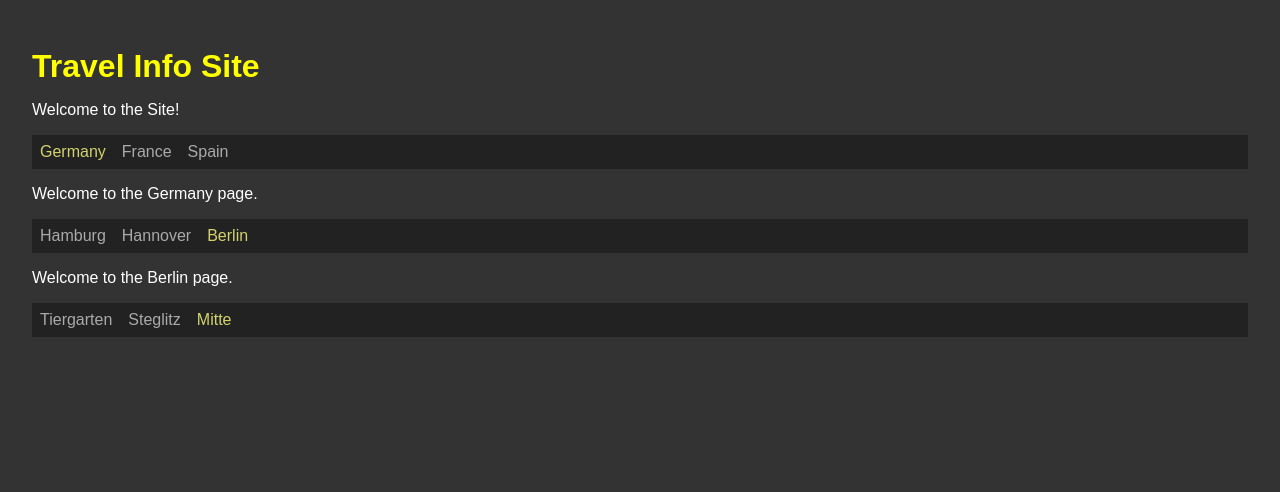
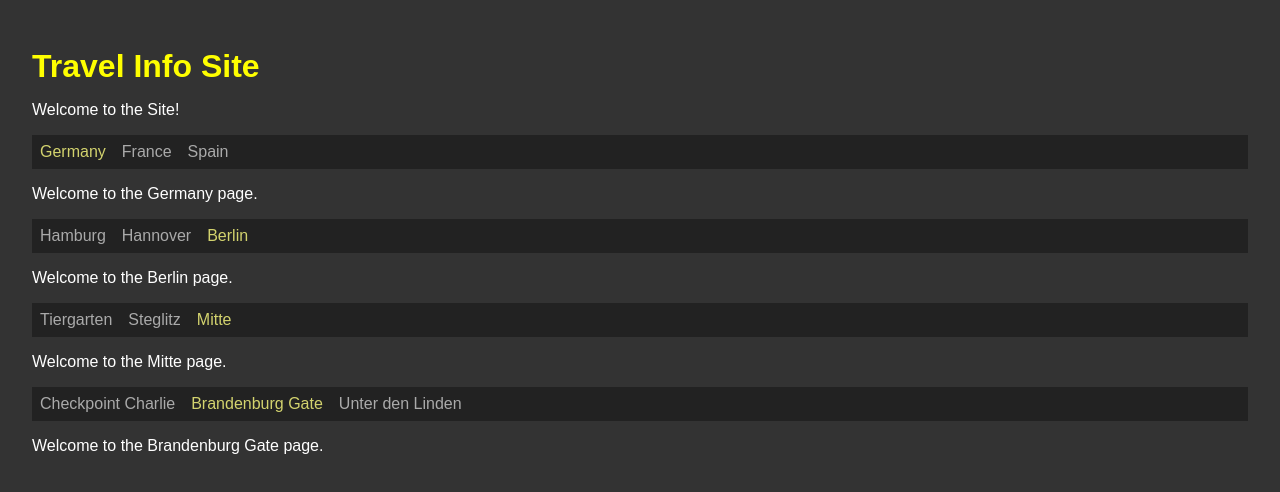
Before and after one commit to Scientific-Research/mk004-react-router-dom-React-Vite-Typescript, a React (Vite) app: page /germany/berlin/mitte/brandenburgGate in a window 1280 px wide. Shown: the top 492 px of the page. Built offline with nearby package versions, Linux system fonts and the light colour scheme.

Commit message:
creating the three pages for sightseeing in Mitte in Berlin

```diff
--- a/src/components/PageBerlin.tsx
+++ b/src/components/PageBerlin.tsx
@@ -17,7 +17,7 @@ export const PageBerlin = () => {
       <Routes>
         <Route path="tiergarten" element={<PageTiergarten />}></Route>
         <Route path="steglitz" element={<PageSteglitz />}></Route>
-        <Route path="mitte" element={<PageMitte />}></Route>
+        <Route path="mitte/*" element={<PageMitte />}></Route>
 
         <Route path="/" element={<Navigate to="mitte" />}></Route>
       </Routes>
--- /dev/null
+++ b/src/components/PageBrandenburgGate.tsx
@@ -0,0 +1,7 @@
+export const PageBrandenburgGate = () => {
+        return (
+            <>
+                <p>Welcome to the Brandenburg Gate page.</p>
+            </>
+        );
+    };
--- /dev/null
+++ b/src/components/PageCheckpointCharlie.tsx
@@ -0,0 +1,7 @@
+export const PageCheckpointCharlie = () => {
+        return (
+            <>
+                <p>Welcome to the Checkpoint Charlie page.</p>
+            </>
+        );
+    };
--- a/src/components/PageMitte.tsx
+++ b/src/components/PageMitte.tsx
@@ -1,7 +1,29 @@
+import { Navigate, NavLink, Route, Routes } from 'react-router-dom';
+import { PageCheckpointCharlie } from './PageCheckpointCharlie';
+import { PageBrandenburgGate } from './PageBrandenburgGate';
+import { PageUnterdenLinden } from './PageUnterdenLinden';
+
 export const PageMitte = () => {
   return (
     <>
       <p>Welcome to the Mitte page.</p>
+
+      <nav>
+        <NavLink to="checkpointCharlie">Checkpoint Charlie</NavLink>
+        <NavLink to="brandenburgGate">Brandenburg Gate</NavLink>
+        <NavLink to="unterDenLinden">Unter den Linden</NavLink>
+      </nav>
+
+      <Routes>
+        <Route
+          path="checkpointCharlie"
+          element={<PageCheckpointCharlie />}
+        ></Route>
+        <Route path="brandenburgGate" element={<PageBrandenburgGate />}></Route>
+        <Route path="unterDenLinden" element={<PageUnterdenLinden />}></Route>
+
+        <Route path="/" element={<Navigate to="brandenburgGate" />}></Route>
+      </Routes>
     </>
   );
 };
--- /dev/null
+++ b/src/components/PageUnterdenLinden.tsx
@@ -0,0 +1,7 @@
+export const PageUnterdenLinden = () => {
+        return (
+            <>
+                <p>Welcome to the Unter den Linden page.</p>
+            </>
+        );
+    };
```
Lines whose indentation alone changed are shown as unchanged.
